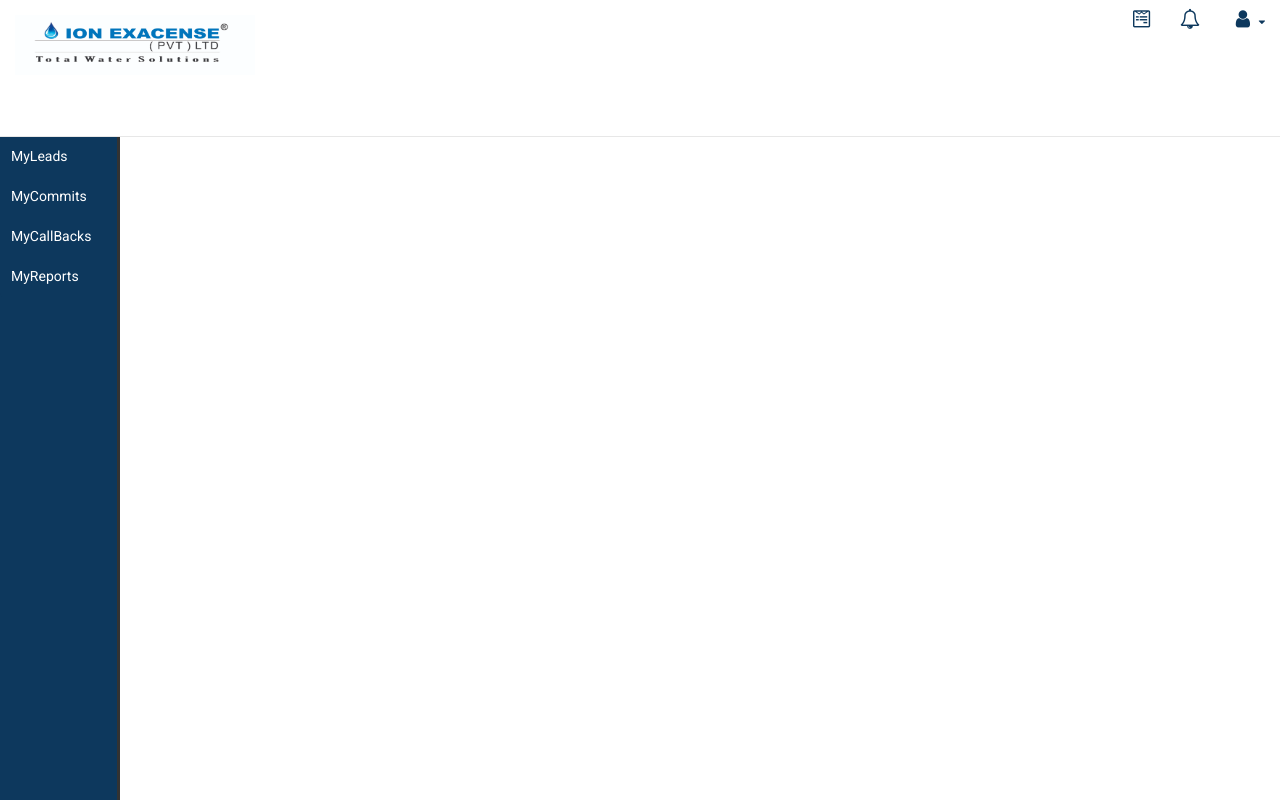
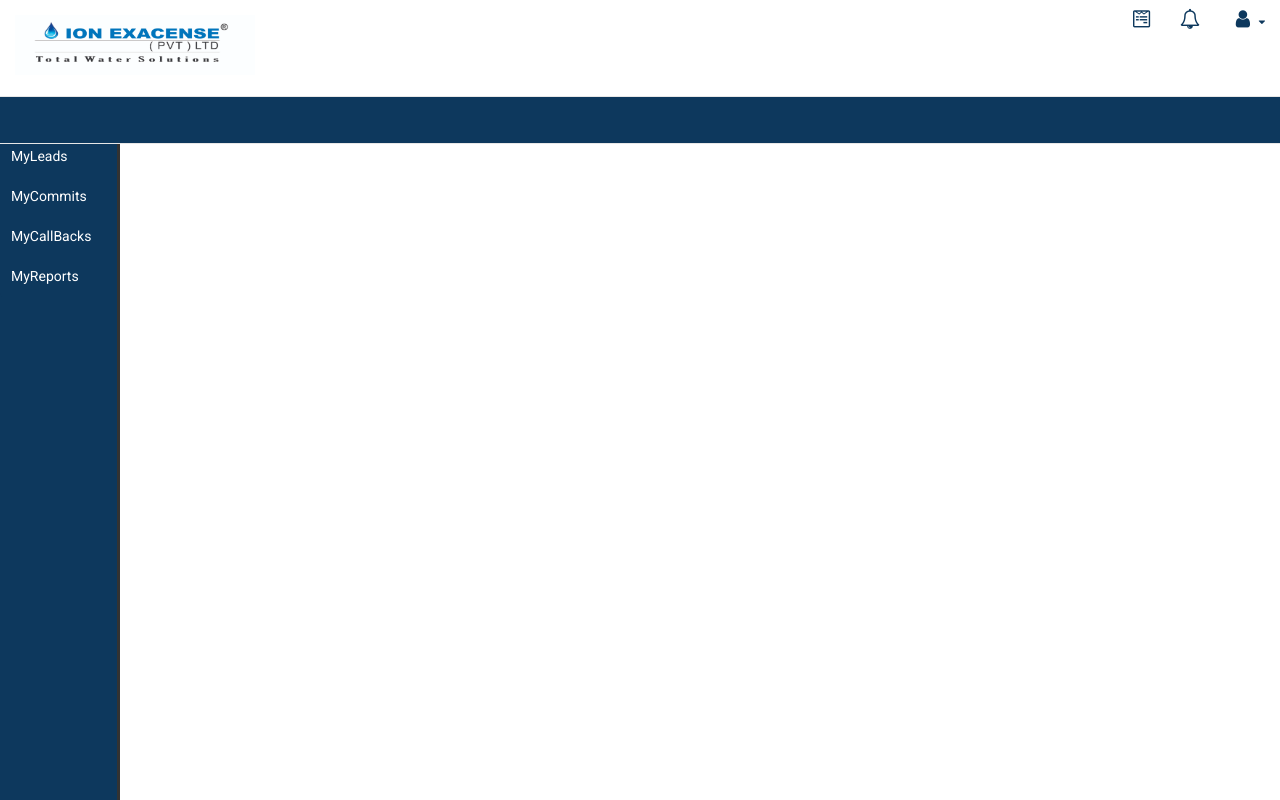
Before and after one commit to princeofxane/Aqua-Latest, a Django app: page /test/ in a window 1280 px wide. Run offline with Django 3.2, Linux system fonts and the light colour scheme; some libraries are stand-ins or nearby versions.

Commit message:
nav bar second section fix

```diff
--- a/home/templates/top_nav.html
+++ b/home/templates/top_nav.html
@@ -13,8 +13,9 @@
   }, 1000);
 });
 </script>
-
-<nav class="navbar navbar-default navbar-static-top navbar-fixed-top" role="navigation" style="margin-bottom: 0; height:17.1%">
+  <nav class="navbar navbar-default navbar-static-top navbar-fixed-top" role="navigation" style="margin-bottom: 0; margin-top: 5%;height: 10%; background-color: #0D385D;">
+</nav>
+<nav class="navbar navbar-default navbar-static-top navbar-fixed-top" role="navigation" style="margin-bottom: 0; height:12.1%">
     <div class="navbar-header" style="width:50%;">
         <a id="home" class="navbar-brand" href="#"><img src="../static/images/logo.jpg" style=" width: 240px; height: 60px"></a><span style="width: 250px; color: rgb(255, 255, 255);">|&nbsp;&nbsp;IONEXASENSE</span>
     </div>
@@ -52,6 +53,7 @@
 	            </ul> -->
 	        </li>
 	    </ul>
+
 	     <ul class="nav navbar-top-links navbar-right">
 	 		<li class="dropdown">
 	            <a class="dropdown-toggle" data-toggle="dropdown" href="#" style="background-color: white" >
@@ -79,8 +81,6 @@
      </div>
 </nav>
 
-<!-- <nav class="navbar navbar-default navbar-static-top navbar-fixed-top" role="navigation" style="margin-bottom: 0; margin-top: 5%; background-color: #0D385D;">
-</nav> -->
 {% block custom_css %}
 <link rel="stylesheet" href="../static/css/easy-autocomplete.css">
 <link rel="stylesheet" href="../static/css/easy-autocomplete.themes.css">
```
